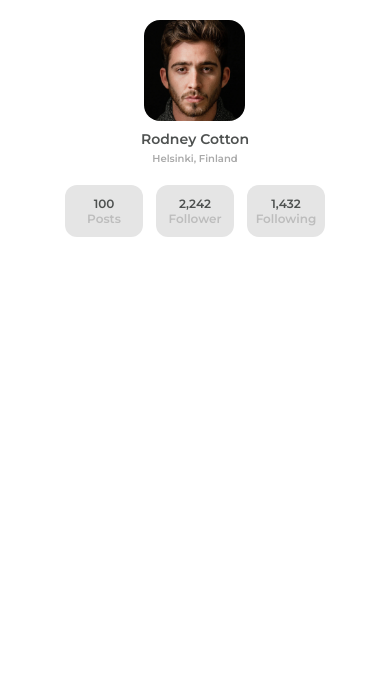
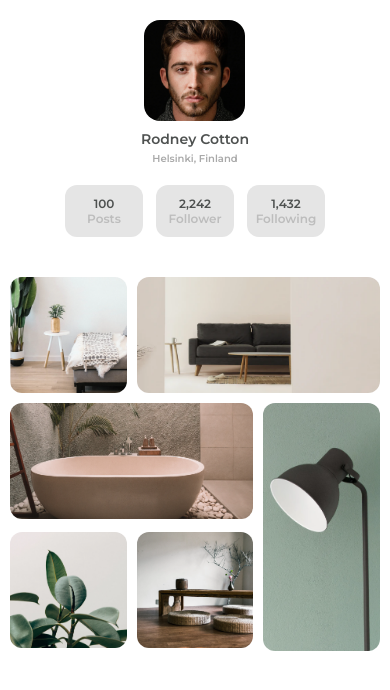
Before and after one commit to lucasmelosilva/my-gallery, a plain HTML site: page index.html in a window 390 px wide. Drawn offline with Linux system fonts and the light colour scheme.

Commit message:
add a sessao gallery && estilizacao mobile e desktop da sessao gallery

```diff
--- a/assets/css/style.css
+++ b/assets/css/style.css
@@ -64,7 +64,52 @@
   color: #bdbdbd;
 }
 
+.gallery {
+  display: grid;
+  gap: 10px;
+  grid-template-areas:
+    "photo-1 photo-2 photo-2"
+    "photo-3 photo-3 photo-4"
+    "photo-5 photo-6 photo-4";
+  margin-top: 40px;
+}
+
+.gallery-photo {
+  border-radius: 12px;
+  width: 100%;
+}
+
+.photo-1 {
+  grid-area: photo-1;
+}
+
+.photo-2 {
+  grid-area: photo-2;
+}
+
+.photo-3 {
+  grid-area: photo-3;
+}
+
+.photo-4 {
+  grid-area: photo-4;
+}
+
+.photo-5 {
+  grid-area: photo-5;
+}
+
+.photo-6 {
+  grid-area: photo-6;
+}
+
 @media screen and (min-width: 1020px) {
+  .container {
+    width: 70%;
+    margin: auto;
+    padding-top: 70px;
+  }
+
   .profile-user__image {
     width: 156px;
     margin-bottom: 15px;
@@ -95,4 +140,9 @@
     font-size: 14px;
     line-height: 17px;
   }
+
+  .gallery {
+    gap: 20px;
+    margin-top: 60px;
+  }
 }
--- a/index.html
+++ b/index.html
@@ -45,6 +45,15 @@
         </div>
       </div>
     </section>
+
+    <section class="gallery">
+      <img class="gallery-photo photo-1" src="./assets/img/photo1.png">
+      <img class="gallery-photo photo-2" src="./assets/img/photo2.png">
+      <img class="gallery-photo photo-3" src="./assets/img/photo3.png">
+      <img class="gallery-photo photo-4" src="./assets/img/photo4.png">
+      <img class="gallery-photo photo-5" src="./assets/img/photo5.png">
+      <img class="gallery-photo photo-6" src="./assets/img/photo6.png">
+    </section>
   </div>
 </body>
 
```
Also changed, not shown: assets/img/photo4.png (renamed from assets/img/photo_4.png).
